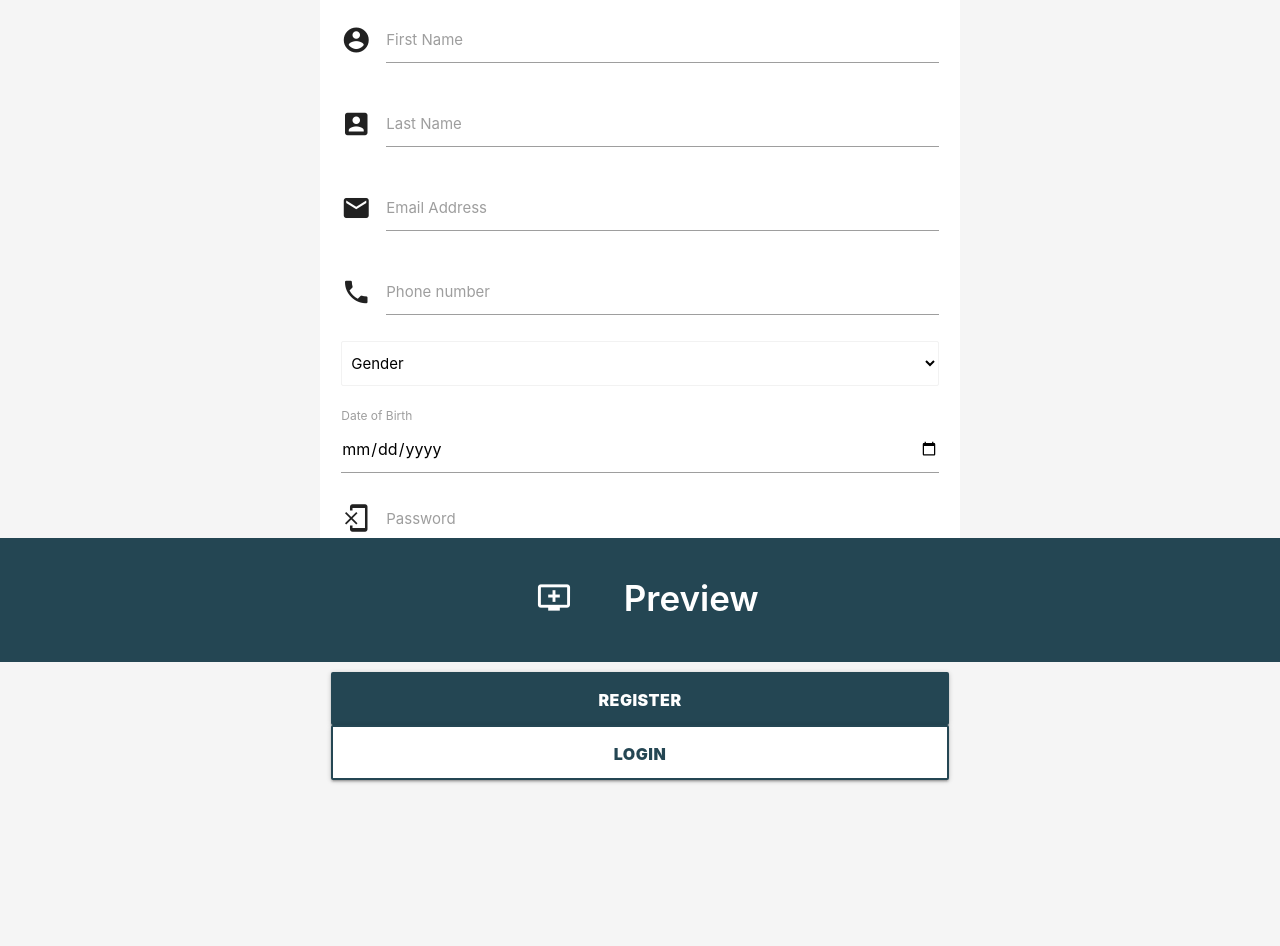
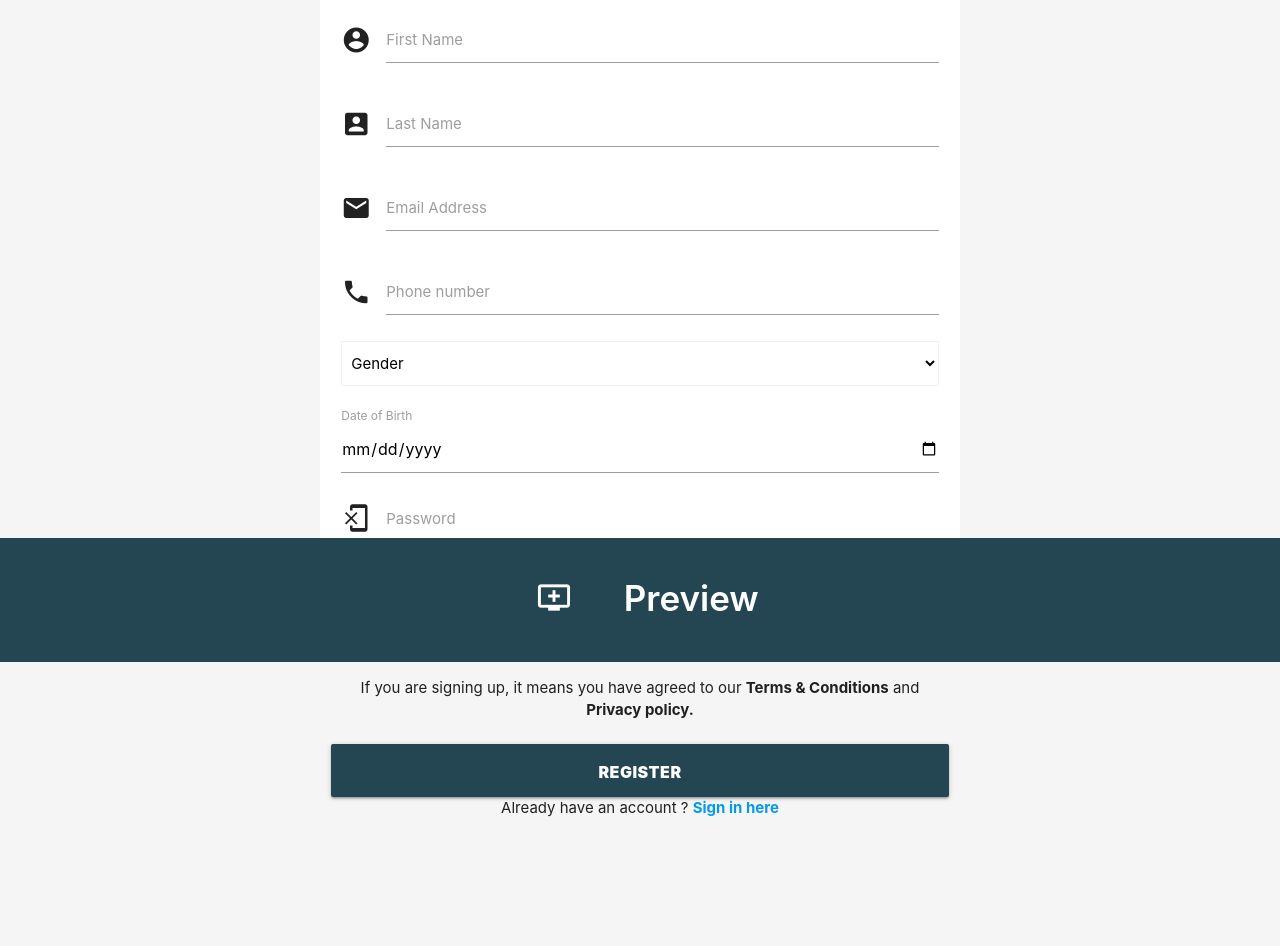
Before and after one commit to Bamimore-Tomi/extrasheet, a Flask app: page /register/ in a window 1280 px wide. Shown: the part 138-1084 px from the top of the page. Run offline with Flask 2, Linux system fonts and the light colour scheme.

Commit message:
Update registration.html

```diff
--- a/extrasheet/templates/registration.html
+++ b/extrasheet/templates/registration.html
@@ -138,6 +138,9 @@
           <label for="password2">Password Confirmation</label>
         </div>
       </div>
+        <span class="col s12 center-align
+          forgo">If you are signing up, it means you have agreed to our <b>Terms & Conditions</b> and <b>Privacy policy.</b>
+          </span>
 
       <div class="row buttonlog">
           <div class ="col s12">
@@ -146,15 +149,12 @@
               Register
           </button>
           </div>
-
+          <span class="col s12 center-align
+          already">Already have an account ? <b>
+<a href="{{url_for('auth.login')}}" >Sign in here</a></b></span>
 
       </form>
-      <div class ="col s12">
-        <a href="{{url_for('auth.login')}}"class="butto2
-                btn">
-                    Login
-      </a>
-            </div>
+
               <div class="row footer">
            <div class="col s12 l12 m12
            center-align">
```
